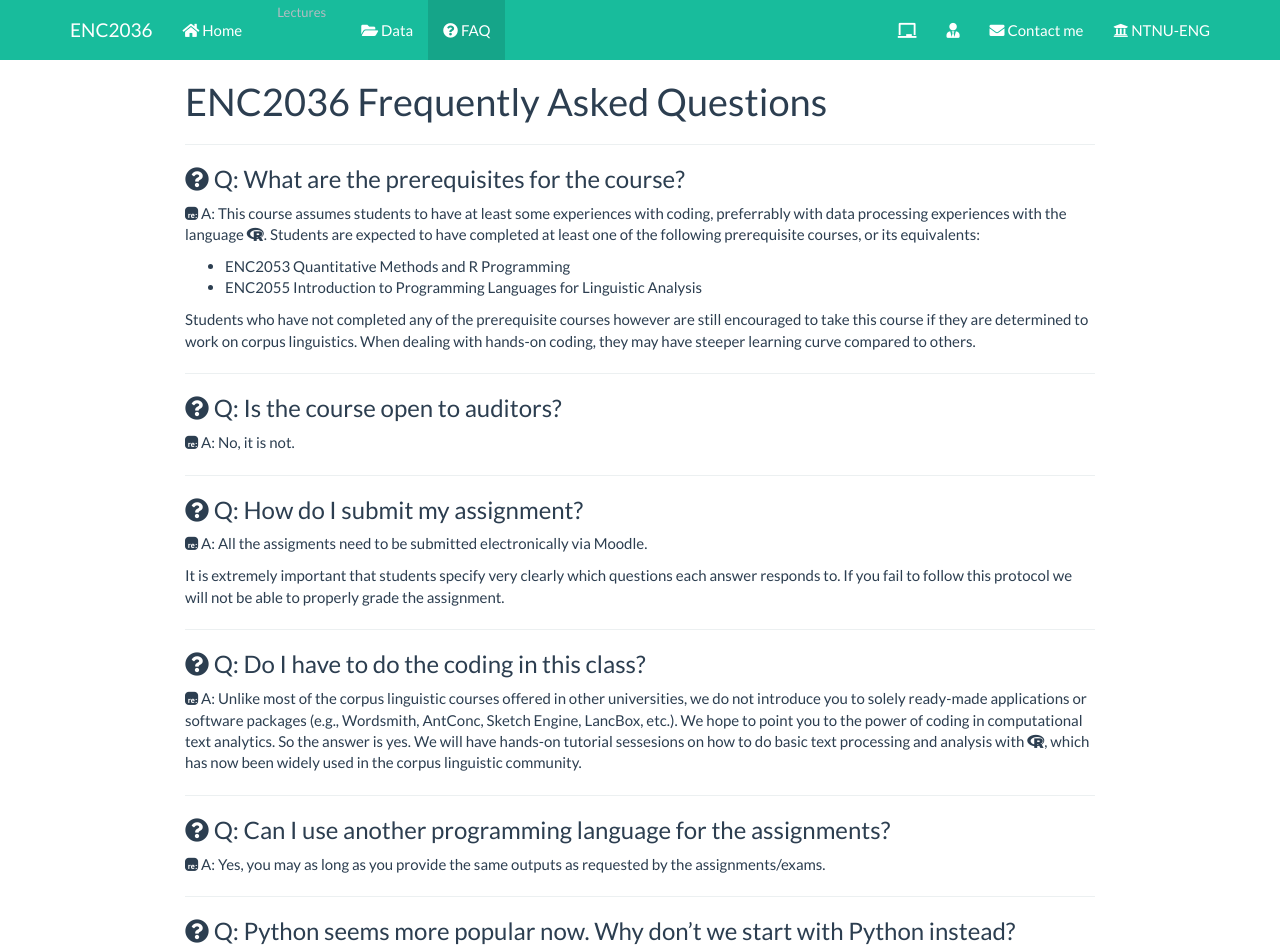
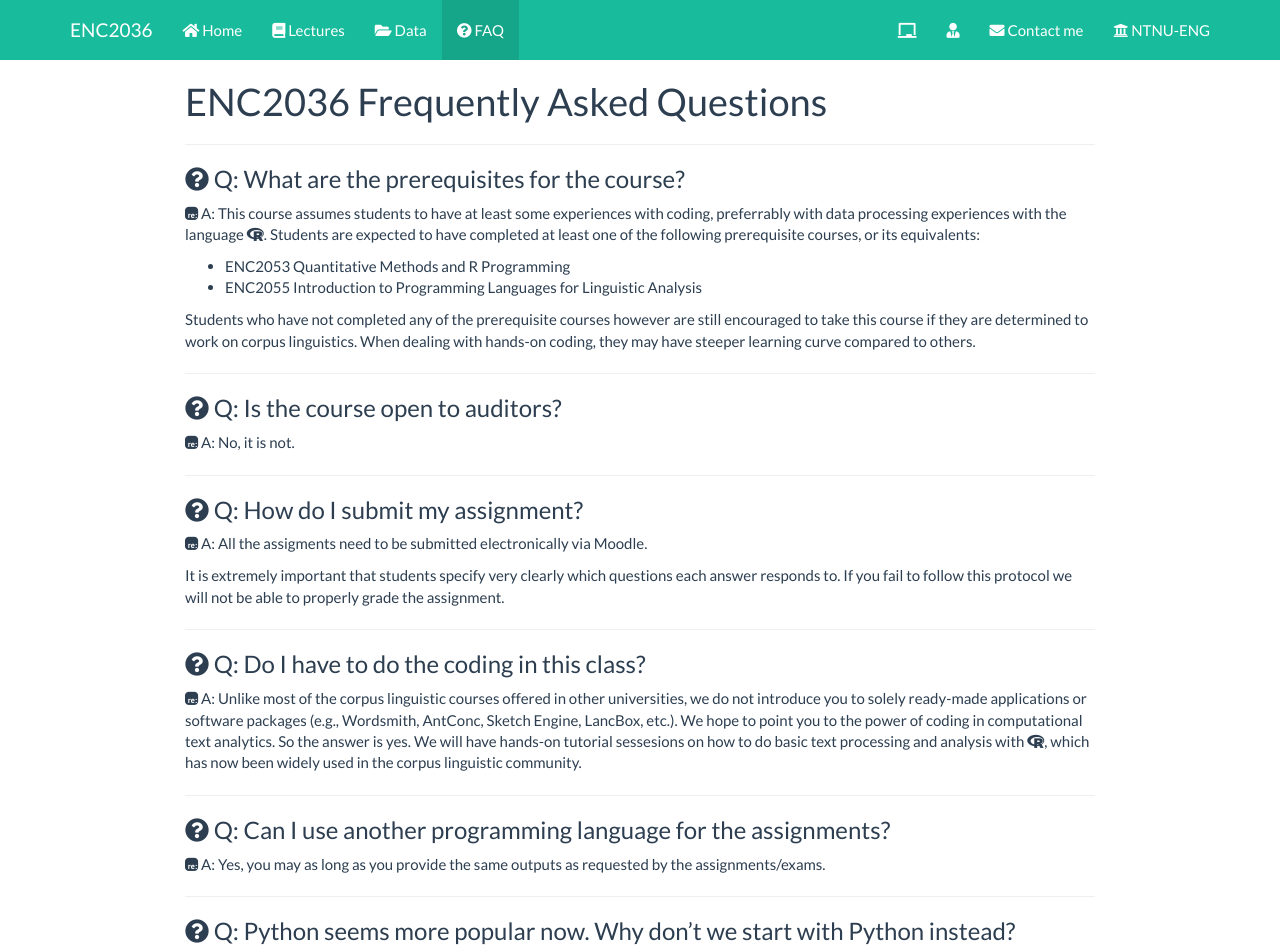
Before and after one commit to alvinntnu/NTNU_ENC2036, a plain HTML site: page docs/FAQ.html in a window 1280 px wide. Shown: the top 947 px of the page. Drawn offline with nearby package versions, Linux system fonts and the light colour scheme; some packages are replaced by stand-ins of ours.

Commit message:
update docs

```diff
--- a/docs/FAQ.html
+++ b/docs/FAQ.html
@@ -279,7 +279,13 @@ $(document).ready(function () {
     Home
   </a>
 </li>
-<li class="dropdown-header">Lectures</li>
+<li>
+  <a href="./#">
+    <span class="fa fa-book"></span>
+
+    Lectures
+  </a>
+</li>
 <li>
   <a href="data.html">
     <span class="fa fa-folder-open"></span>
```
Also changed, not shown: docs/data.html (+7 -1 lines), docs/disclaimer.html (+7 -1 lines), docs/index.html (+7 -1 lines).
